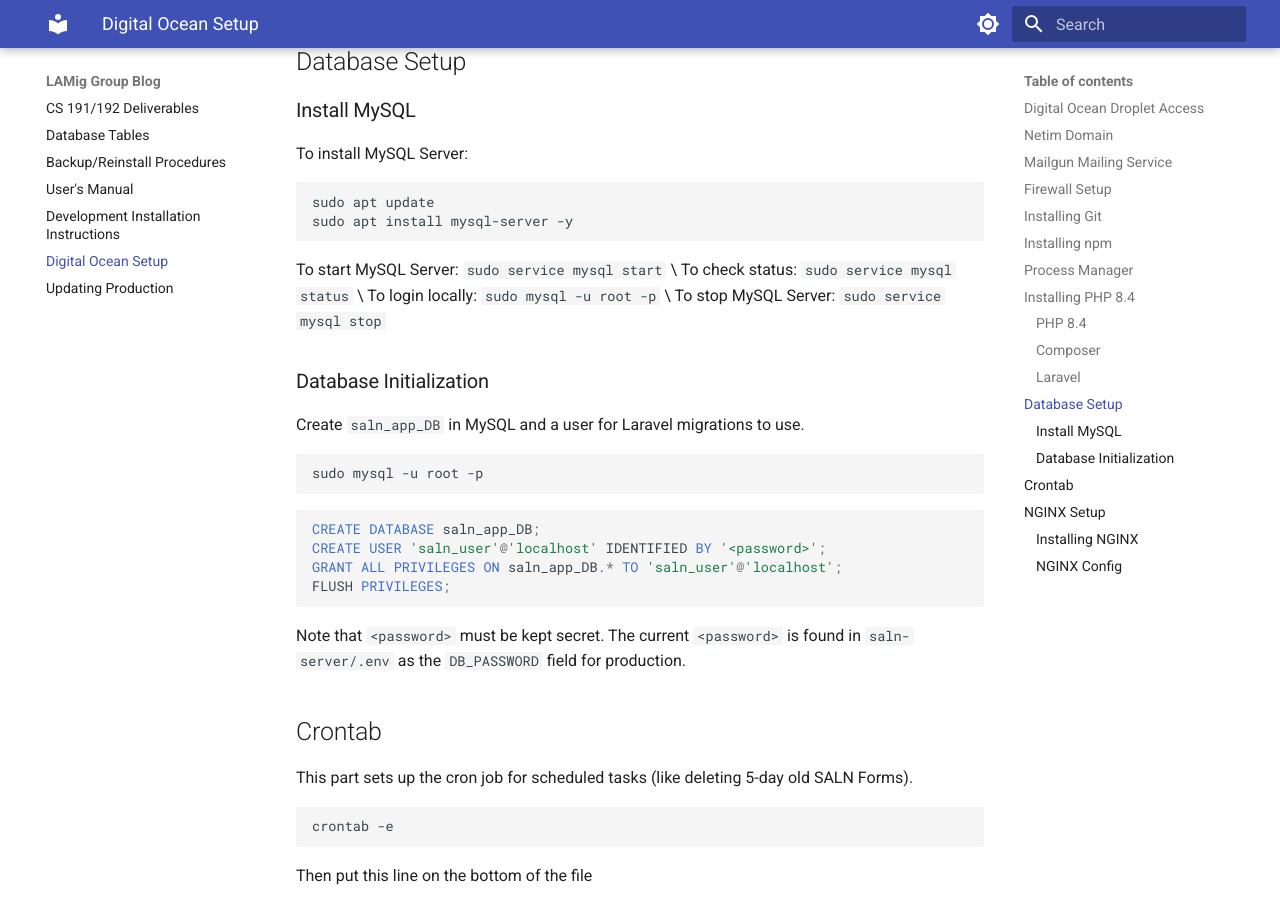
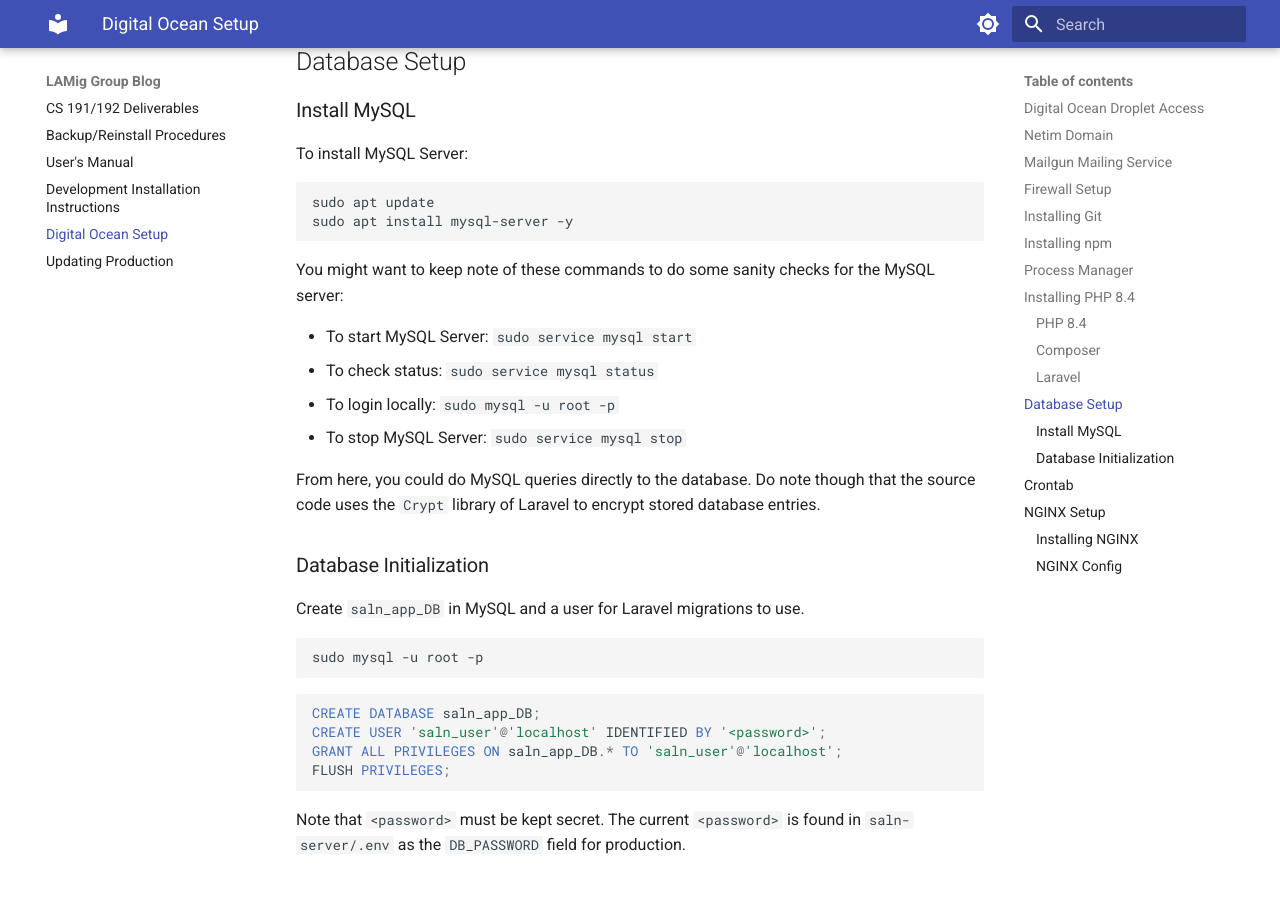
Before and after one commit to SHIROKAMIQQ/cs191-LAMig-GroupBlog, an MkDocs documentation site: the page built from docs/DOSetup.md, in a window 1280 px wide and 900 px high, scrolled down 4188 px. Built offline with MkDocs 1.6.1 and Material for MkDocs 9.7.7, drawn with Linux system fonts in a browser that asks for light colours.

Commit message:
feat: explain how to use MySQL server in Setup instead of separate page

````diff
--- a/docs/DOSetup.md
+++ b/docs/DOSetup.md
@@ -163,10 +163,15 @@
 sudo apt update
 sudo apt install mysql-server -y
 ```
-To start MySQL Server: `sudo service mysql start` \
-To check status: `sudo service mysql status` \
-To login locally: `sudo mysql -u root -p` \
-To stop MySQL Server: `sudo service mysql stop`
+
+You might want to keep note of these commands to do some sanity checks for the MySQL server:
+
+- To start MySQL Server: `sudo service mysql start`
+- To check status: `sudo service mysql status`
+- To login locally: `sudo mysql -u root -p`
+- To stop MySQL Server: `sudo service mysql stop`
+
+From here, you could do MySQL queries directly to the database. Do note though that the source code uses the `Crypt` library of Laravel to encrypt stored database entries.
 
 ### Database Initialization
 Create `saln_app_DB` in MySQL and a user for Laravel migrations to use.
--- a/mkdocs.yml
+++ b/mkdocs.yml
@@ -2,7 +2,6 @@
 site_url: https://mydomain.org/
 nav:
   - CS 191/192 Deliverables: index.md
-  - Database Tables: Database
   - Backup/Reinstall Procedures: Backup.md
   - User's Manual: UserManual.md
   - Development Installation Instructions: DevInstallation.md
````
Also changed, not shown: docs/ProdUpdate.md (+2 -0 lines).
